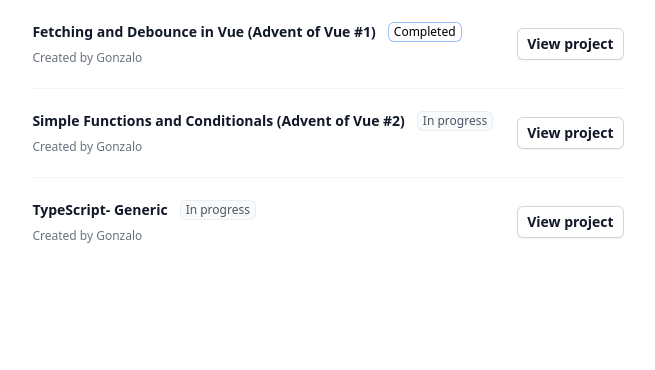
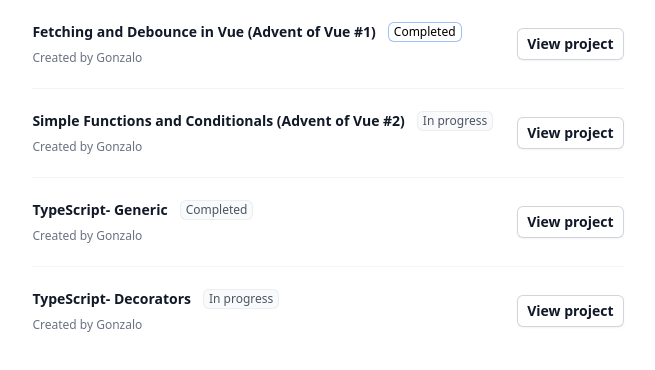
Before and after one commit to gonzalojpv/vue3-cypress, a Vue app: page / in a window 1280 px wide. Shown: the top 370 px of the page, without its empty margins (312-967 px from the left). Built offline with nearby package versions, Linux system fonts and the light colour scheme.

Commit message:
GP, decorators

```diff
--- a/src/router/typescript.ts
+++ b/src/router/typescript.ts
@@ -7,6 +7,14 @@
     },
     component: () => import('../views/pages/typescript/generics.vue'),
   },
+  {
+    path: 'decorators',
+    name: `${prop}.decorator`,
+    meta: {
+      authRequired: mode,
+    },
+    component: () => import('../views/pages/decorators/decorator.vue'),
+  },
 ]
 
 export default typescriptChildRoutes
--- /dev/null
+++ b/src/utils/decorator.ts
@@ -0,0 +1,78 @@
+// So What is This Decorators
+// Decorators are a feature in TypeScript that allows you to add additional behavior to a class, property, accessor, method or parameter.
+// They are the way of modifying the behavior of a class or its members by adding new functionality or changing the existing functionality.
+
+// @classDecorator
+// myClass Test {
+//    @propertyDecorator
+//    myProperty: string;
+
+//    @methodDecoratorOne
+//    @methodDecoratorTwo
+//    myMethod(@parameterDecorator myParam) {}
+// }
+// If we want to pass a parameter to a decorator, we create a wrapper function
+// that returns the decorator function and takes the desired parameters.
+// This is called a Decorator factory.
+
+// Class decorator
+export const SetTitle = (title: string) => {
+  // target parameter in the decorator function is the prototype of the class
+  return (target: any) => {
+    target.prototype.title = title
+  }
+}
+
+@SetTitle('DefaultTitle')
+export class MyClass {
+  constructor(public title: string) {}
+}
+// Property Decorator
+
+function propertyDecorators(target: any, propertyKey: string) {
+  console.log(target.constructor.name)
+  console.log(`property Key name :${propertyKey}`)
+  /*Property value is undefined for non staic property
+     as it is not yet initialized, but we can access the value of static property here. */
+  console.log(`property value :${target[propertyKey]}`)
+}
+
+export class propetryDecoratorExample {
+  @propertyDecorators
+  name = 'property inside class'
+
+  @propertyDecorators
+  static staticProperty = 'Static property'
+}
+const instance = new propetryDecoratorExample()
+console.log('instance', instance)
+
+// When you use this decorator, the value will be trimmed before being set,
+// The reason for creating a symbol is that the target
+// parameter in the decorator function is the prototype of the class
+function Min(min: number) {
+  return (targe: any, propertyName: string) => {
+    const descriptor: PropertyDescriptor = {
+      get() {
+        return 'hia'
+      },
+      set(v: string) {
+        if (v.length < min) {
+          throw new Error(`the property ${propertyName} would be `)
+        }
+      },
+    }
+  }
+}
+
+export class User {
+  @Min(6)
+  public password: string
+  constructor(public name: string, public lastName: string, password: string) {
+    this.password = password
+  }
+
+  get fullName() {
+    return `${this.name} ${this.lastName}`
+  }
+}
--- /dev/null
+++ b/src/views/pages/decorators/decorator.vue
@@ -0,0 +1 @@
+<template>decorator.vue</template>
--- a/src/views/pages/home/index.vue
+++ b/src/views/pages/home/index.vue
@@ -66,7 +66,7 @@
             <p
               class="mt-0.5 whitespace-nowrap rounded-md bg-gray-50 px-1.5 py-0.5 text-xs font-medium text-gray-600 ring-1 ring-inset ring-gray-500/10"
             >
-              In progress
+              Completed
             </p>
           </div>
           <div
@@ -84,6 +84,33 @@
           </router-link>
         </div>
       </li>
+      <li class="flex items-center justify-between gap-x-6 py-5">
+        <div class="min-w-0">
+          <div class="flex items-start gap-x-3">
+            <p class="text-sm font-semibold leading-6 text-gray-900">
+              TypeScript- Decorators
+            </p>
+            <p
+              class="mt-0.5 whitespace-nowrap rounded-md bg-gray-50 px-1.5 py-0.5 text-xs font-medium text-gray-600 ring-1 ring-inset ring-gray-500/10"
+            >
+              In progress
+            </p>
+          </div>
+          <div
+            class="mt-1 flex items-center gap-x-2 text-xs leading-5 text-gray-500"
+          >
+            <p class="truncate">Created by Gonzalo</p>
+          </div>
+        </div>
+        <div class="flex flex-none items-center gap-x-4">
+          <router-link
+            :to="{ name: 'typescript.decorator' }"
+            class="hidden rounded-md bg-white px-2.5 py-1.5 text-sm font-semibold text-gray-900 shadow-sm ring-1 ring-inset ring-gray-300 hover:bg-gray-50 sm:block"
+          >
+            View project<span class="sr-only">, TypeScript- Decorators</span>
+          </router-link>
+        </div>
+      </li>
     </ul>
   </div>
 </template>
--- a/tsconfig.json
+++ b/tsconfig.json
@@ -6,6 +6,7 @@
     "module": "ESNext",
     "lib": ["ES2020", "DOM", "DOM.Iterable"],
     "skipLibCheck": true,
+    "experimentalDecorators": true,                   /* Enable experimental support for TC39 stage 2 draft decorators. */
 
     /* Bundler mode */
     "moduleResolution": "bundler",
```
